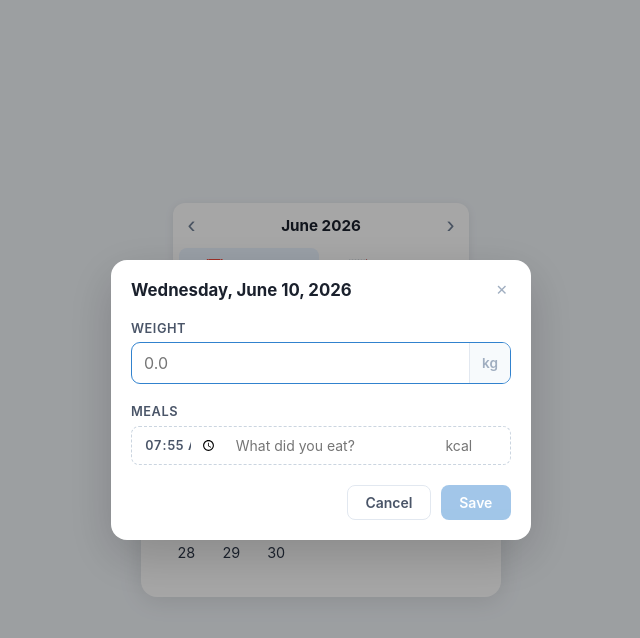
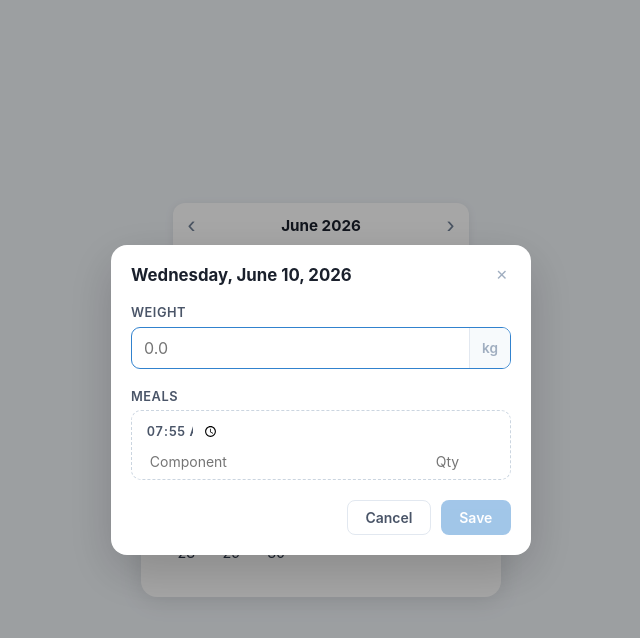
Before and after one commit to capelski/morpholody, a React (Vite) app: page / in a window 1280 px wide. Both pictures are taken after a click on the button "10". Shown: the top 638 px of the page, without its empty margins (319-959 px from the left). Built offline with nearby package versions, Linux system fonts and the light colour scheme.

Commit message:
Currently meals have a time, description and amount of calories. Change the day view so each meal contains a list of components with a quantity. The meals in the database should store each component name and quantity within the meals array

```diff
--- a/src/components/Day.css
+++ b/src/components/Day.css
@@ -143,22 +143,52 @@
   padding: 0;
   display: flex;
   flex-direction: column;
-  gap: 0.35rem;
-  max-height: 180px;
+  gap: 0.5rem;
+  max-height: 340px;
   overflow-y: auto;
 }
 
-.day-meal-row {
+/* Meal card */
+.day-meal-card {
+  background: #f7fafc;
+  border: 1px solid #e2e8f0;
+  border-radius: 10px;
+  padding: 0.4rem 0.5rem 0.3rem;
+  display: flex;
+  flex-direction: column;
+  gap: 0.25rem;
+}
+
+.day-meal-card--ghost {
+  background: transparent;
+  border-style: dashed;
+  border-color: #cbd5e0;
+}
+
+.day-meal-header {
   display: flex;
   align-items: center;
+  justify-content: space-between;
   gap: 0.35rem;
-  padding: 0.3rem 0.4rem;
-  background: #f7fafc;
-  border: 1px solid #e2e8f0;
-  border-radius: 8px;
 }
 
-/* Ghost-border inputs inside existing meal rows */
+/* Component list inside a meal card */
+.day-components {
+  list-style: none;
+  margin: 0;
+  padding: 0 0 0 0.25rem;
+  display: flex;
+  flex-direction: column;
+  gap: 0.2rem;
+}
+
+.day-component-row {
+  display: flex;
+  align-items: center;
+  gap: 0.3rem;
+}
+
+/* Ghost-border inputs */
 .day-meal-field {
   border: 1.5px solid transparent;
   border-radius: 6px;
@@ -193,19 +223,13 @@
   font-variant-numeric: tabular-nums;
 }
 
-.day-meal-field--desc {
+.day-component-field--name {
   flex: 1;
 }
 
-.day-meal-field--cal {
-  width: 64px;
+.day-component-field--qty {
+  width: 72px;
   flex-shrink: 0;
-  -moz-appearance: textfield;
-}
-
-.day-meal-field--cal::-webkit-outer-spin-button,
-.day-meal-field--cal::-webkit-inner-spin-button {
-  -webkit-appearance: none;
 }
 
 .day-meal-delete {
@@ -223,12 +247,6 @@
 
 .day-meal-delete:hover {
   color: #e53e3e;
-}
-
-.day-meal-row--ghost {
-  background: transparent;
-  border-style: dashed;
-  border-color: #cbd5e0;
 }
 
 .day-meal-conflict {
--- a/src/components/Day.tsx
+++ b/src/components/Day.tsx
@@ -2,21 +2,20 @@ import { useEffect, useRef, useState } from "react";
 import { toDateKey, getDiaryEntry, saveDiaryEntry } from "../storage";
 import "./Day.css";
 
+interface ComponentEntry {
+  name: string;
+  quantity: string;
+}
+
 interface MealEntry {
   time: string;
-  description: string;
-  calories: number | null;
+  components: ComponentEntry[];
 }
 
 interface DayProps {
   date: Date;
   onClose: () => void;
   onSaved?: () => void;
-}
-
-function parseCal(s: string): number | null {
-  const v = parseInt(s, 10);
-  return !isNaN(v) && v > 0 ? v : null;
 }
 
 function nowHHMM(): string {
@@ -30,30 +29,39 @@ function nextMinute(hhmm: string): string {
   return `${String(Math.floor(total / 60) % 24).padStart(2, "0")}:${String(total % 60).padStart(2, "0")}`;
 }
 
-function ghostEntry(afterTime?: string): MealEntry {
+function ghostComponent(): ComponentEntry {
+  return { name: "", quantity: "" };
+}
+
+function ghostMeal(afterTime?: string): MealEntry {
   const now = nowHHMM();
   const time = afterTime === now ? nextMinute(afterTime) : now;
-  return { time, description: "", calories: null };
+  return { time, components: [ghostComponent()] };
+}
+
+function isMealEmpty(meal: MealEntry): boolean {
+  return meal.components.every((c) => c.name.trim() === "" && c.quantity.trim() === "");
 }
 
 export default function Day({ date, onClose, onSaved }: DayProps) {
   const [weightStr, setWeightStr] = useState("");
-  // meals always ends with a ghost row (empty description and null calories)
-  const [meals, setMeals] = useState<MealEntry[]>([ghostEntry()]);
+  const [meals, setMeals] = useState<MealEntry[]>([ghostMeal()]);
   const weightRef = useRef<HTMLInputElement>(null);
 
   useEffect(() => {
     setWeightStr("");
-    setMeals([ghostEntry()]);
+    setMeals([ghostMeal()]);
     getDiaryEntry(toDateKey(date)).then((entry) => {
       setWeightStr(entry?.weight != null ? String(entry.weight) : "");
-      const loaded = (entry?.meals ?? []).map(({ time, description, calories }) => ({
-        time,
-        description,
-        calories: calories ?? null,
+      const loaded = (entry?.meals ?? []).map((m) => ({
+        time: m.time,
+        components:
+          m.components && m.components.length > 0
+            ? [...m.components, ghostComponent()]
+            : [ghostComponent()],
       }));
       const last = loaded[loaded.length - 1];
-      setMeals([...loaded, ghostEntry(last?.time)]);
+      setMeals([...loaded, ghostMeal(last?.time)]);
     });
   }, [date]);
 
@@ -69,25 +77,59 @@ export default function Day({ date, onClose, onSaved }: DayProps) {
     return () => document.removeEventListener("keydown", handleKeyDown);
   }, [onClose]);
 
-  function updateMeal(index: number, patch: Partial<MealEntry>) {
+  function updateMealTime(mealIndex: number, time: string) {
+    setMeals((prev) => prev.map((m, i) => (i === mealIndex ? { ...m, time } : m)));
+  }
+
+  function updateComponent(
+    mealIndex: number,
+    compIndex: number,
+    patch: Partial<ComponentEntry>,
+  ) {
     setMeals((prev) => {
-      const updated = prev.map((m, i) => (i === index ? { ...m, ...patch } : m));
-      const isLast = index === prev.length - 1;
-      if (isLast) {
-        const was = prev[index];
-        const now = updated[index];
-        const wasEmpty = was.description.trim() === "" && was.calories === null;
-        const hasContent = now.description.trim() !== "" || now.calories !== null;
-        if (wasEmpty && hasContent) {
-          return [...updated, ghostEntry(now.time)];
-        }
+      const updated = prev.map((meal, mi) => {
+        if (mi !== mealIndex) return meal;
+        const updatedComps = meal.components.map((c, ci) =>
+          ci === compIndex ? { ...c, ...patch } : c,
+        );
+        const isLastComp = compIndex === meal.components.length - 1;
+        const wasEmpty =
+          meal.components[compIndex].name.trim() === "" &&
+          meal.components[compIndex].quantity.trim() === "";
+        const patchedComp = updatedComps[compIndex];
+        const hasContent =
+          patchedComp.name.trim() !== "" || patchedComp.quantity.trim() !== "";
+
+        const newComps =
+          isLastComp && wasEmpty && hasContent
+            ? [...updatedComps, ghostComponent()]
+            : updatedComps;
+
+        return { ...meal, components: newComps };
+      });
+
+      // If the last meal was a ghost and now has content, append a new ghost meal
+      const lastMeal = updated[updated.length - 1];
+      const prevLastMeal = prev[prev.length - 1];
+      if (isMealEmpty(prevLastMeal) && !isMealEmpty(lastMeal)) {
+        return [...updated, ghostMeal(lastMeal.time)];
       }
       return updated;
     });
   }
 
-  function removeMeal(index: number) {
-    setMeals((prev) => prev.filter((_, i) => i !== index));
+  function removeComponent(mealIndex: number, compIndex: number) {
+    setMeals((prev) =>
+      prev.map((meal, mi) => {
+        if (mi !== mealIndex) return meal;
+        const filtered = meal.components.filter((_, ci) => ci !== compIndex);
+        return { ...meal, components: filtered.length > 0 ? filtered : [ghostComponent()] };
+      }),
+    );
+  }
+
+  function removeMeal(mealIndex: number) {
+    setMeals((prev) => prev.filter((_, i) => i !== mealIndex));
   }
 
   async function handleSave(e: React.FormEvent) {
@@ -95,7 +137,11 @@ export default function Day({ date, onClose, onSaved }: DayProps) {
     const value = parseFloat(weightStr);
     const weight = !isNaN(value) && value > 0 ? value : null;
     const mealsToSave = meals
-      .filter((m) => m.description.trim() !== "" || m.calories !== null)
+      .filter((m) => !isMealEmpty(m))
+      .map((m) => ({
+        time: m.time,
+        components: m.components.filter((c) => c.name.trim() !== "" || c.quantity.trim() !== ""),
+      }))
       .sort((a, b) => a.time.localeCompare(b.time));
     await saveDiaryEntry(toDateKey(date), { weight, meals: mealsToSave });
     onSaved?.();
@@ -162,52 +208,72 @@ export default function Day({ date, onClose, onSaved }: DayProps) {
             <span className="day-field-label">Meals</span>
 
             <ul className="day-meals">
-              {meals.map((meal, i) => {
-                const isGhost = i === meals.length - 1;
+              {meals.map((meal, mi) => {
+                const isGhostMeal = mi === meals.length - 1;
                 return (
                   <li
-                    key={i}
-                    className={`day-meal-row${isGhost ? " day-meal-row--ghost" : ""}`}
+                    key={mi}
+                    className={`day-meal-card${isGhostMeal ? " day-meal-card--ghost" : ""}`}
                   >
+                    <div className="day-meal-header">
                       <input
                         type="time"
                         className="day-meal-field day-meal-field--time"
                         value={meal.time}
-                      onChange={(e) => updateMeal(i, { time: e.target.value })}
+                        onChange={(e) => updateMealTime(mi, e.target.value)}
                         aria-label="Meal time"
                       />
-                    <input
-                      type="text"
-                      className="day-meal-field day-meal-field--desc"
-                      placeholder={isGhost ? "What did you eat?" : ""}
-                      value={meal.description}
-                      onChange={(e) =>
-                        updateMeal(i, { description: e.target.value })
-                      }
-                      aria-label="Meal description"
-                    />
-                    <input
-                      type="number"
-                      className="day-meal-field day-meal-field--cal"
-                      placeholder="kcal"
-                      min="1"
-                      step="1"
-                      value={meal.calories != null ? String(meal.calories) : ""}
-                      onChange={(e) =>
-                        updateMeal(i, { calories: parseCal(e.target.value) })
-                      }
-                      aria-label="Calories"
-                    />
-                    {!isGhost && (
+                      {!isGhostMeal && (
                         <button
                           type="button"
                           className="day-meal-delete"
-                        onClick={() => removeMeal(i)}
+                          onClick={() => removeMeal(mi)}
                           aria-label={`Remove meal at ${meal.time}`}
                         >
                           &#10005;
                         </button>
                       )}
+                    </div>
+
+                    <ul className="day-components">
+                      {meal.components.map((comp, ci) => {
+                        const isGhostComp = ci === meal.components.length - 1;
+                        return (
+                          <li key={ci} className="day-component-row">
+                            <input
+                              type="text"
+                              className="day-meal-field day-component-field--name"
+                              placeholder={isGhostComp ? "Component" : ""}
+                              value={comp.name}
+                              onChange={(e) =>
+                                updateComponent(mi, ci, { name: e.target.value })
+                              }
+                              aria-label="Component name"
+                            />
+                            <input
+                              type="text"
+                              className="day-meal-field day-component-field--qty"
+                              placeholder={isGhostComp ? "Qty" : ""}
+                              value={comp.quantity}
+                              onChange={(e) =>
+                                updateComponent(mi, ci, { quantity: e.target.value })
+                              }
+                              aria-label="Quantity"
+                            />
+                            {!isGhostComp && (
+                              <button
+                                type="button"
+                                className="day-meal-delete"
+                                onClick={() => removeComponent(mi, ci)}
+                                aria-label={`Remove ${comp.name}`}
+                              >
+                                &#10005;
+                              </button>
+                            )}
+                          </li>
+                        );
+                      })}
+                    </ul>
                   </li>
                 );
               })}
--- a/src/storage.ts
+++ b/src/storage.ts
@@ -96,12 +96,18 @@ export function toDateKey(date: Date): string {
   return `${y}-${m}-${d}`;
 }
 
+export interface MealComponent {
+  name: string;
+  quantity: string;
+  calories: number | null;
+}
+
 export interface DiaryEntry {
   date: string; // YYYY-MM-DD
   weight: number | null;
-  /** Sum of calories across all meals; null when no meal has a calorie value. */
+  /** Kept for backward compatibility with older entries; always null for new saves. */
   calories: number | null;
-  meals: Array<{ time: string; description: string; calories: number | null }>;
+  meals: Array<{ time: string; components: MealComponent[] }>;
 }
 
 /** Fetch the diary entry for a given date key (YYYY-MM-DD). Returns null if none exists yet. */
@@ -117,16 +123,12 @@ export async function getDiaryEntry(date: string): Promise<DiaryEntry | null> {
   });
 }
 
-/** Write (or overwrite) the diary entry for a given date key.
- *  The top-level `calories` field is computed from the meals array automatically. */
+/** Write (or overwrite) the diary entry for a given date key. */
 export async function saveDiaryEntry(
   date: string,
   data: Pick<DiaryEntry, "weight" | "meals">,
 ): Promise<void> {
-  const calories = data.meals.reduce<number | null>((sum, m) => {
-    if (m.calories == null) return sum;
-    return (sum ?? 0) + m.calories;
-  }, null);
+  const calories = null;
   const db = await openDB();
   return new Promise((resolve, reject) => {
     const req = db
```
Also changed, not shown: .claude/launch.json (added), .claude/settings.local.json. Lines whose indentation alone changed are shown as unchanged.
